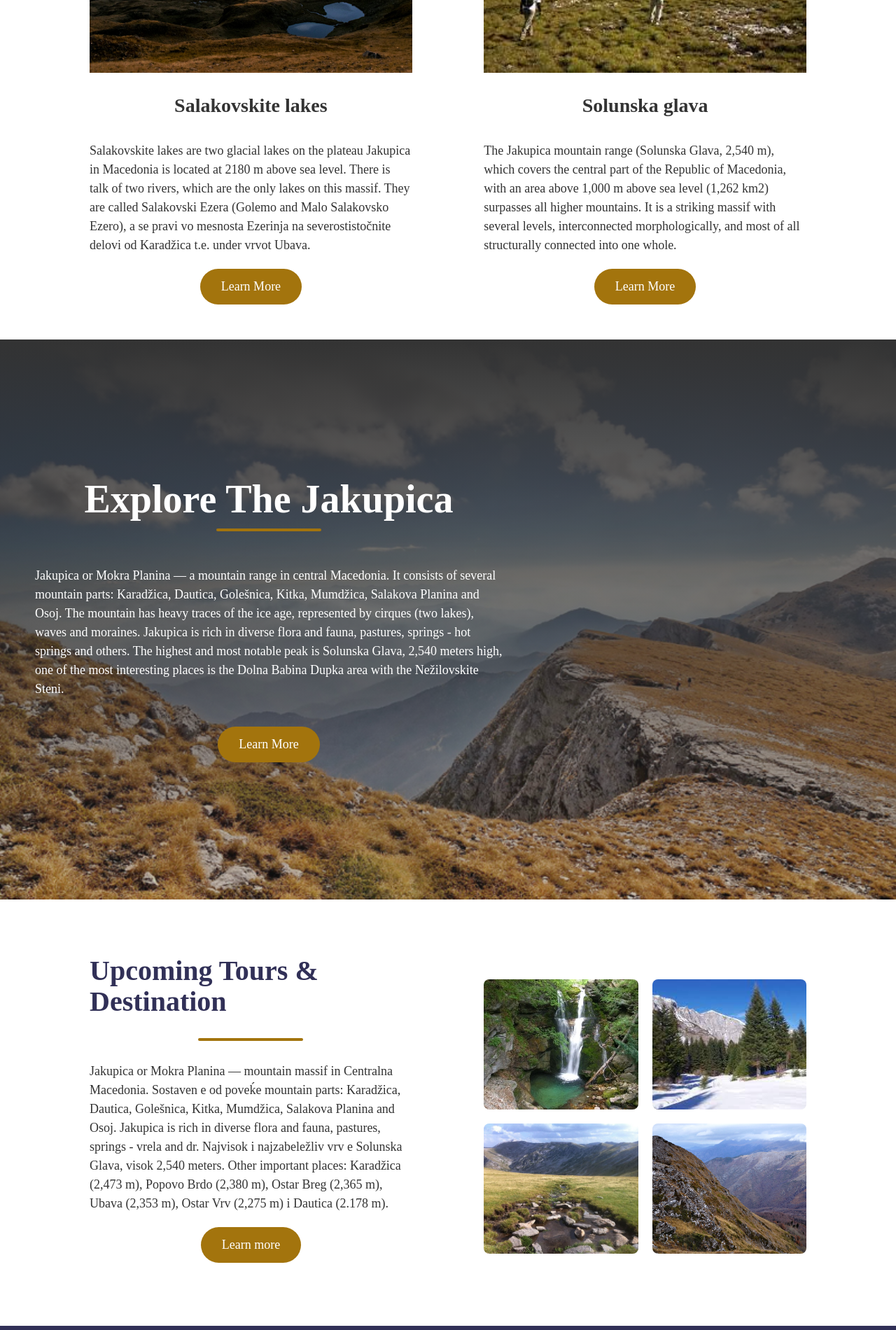
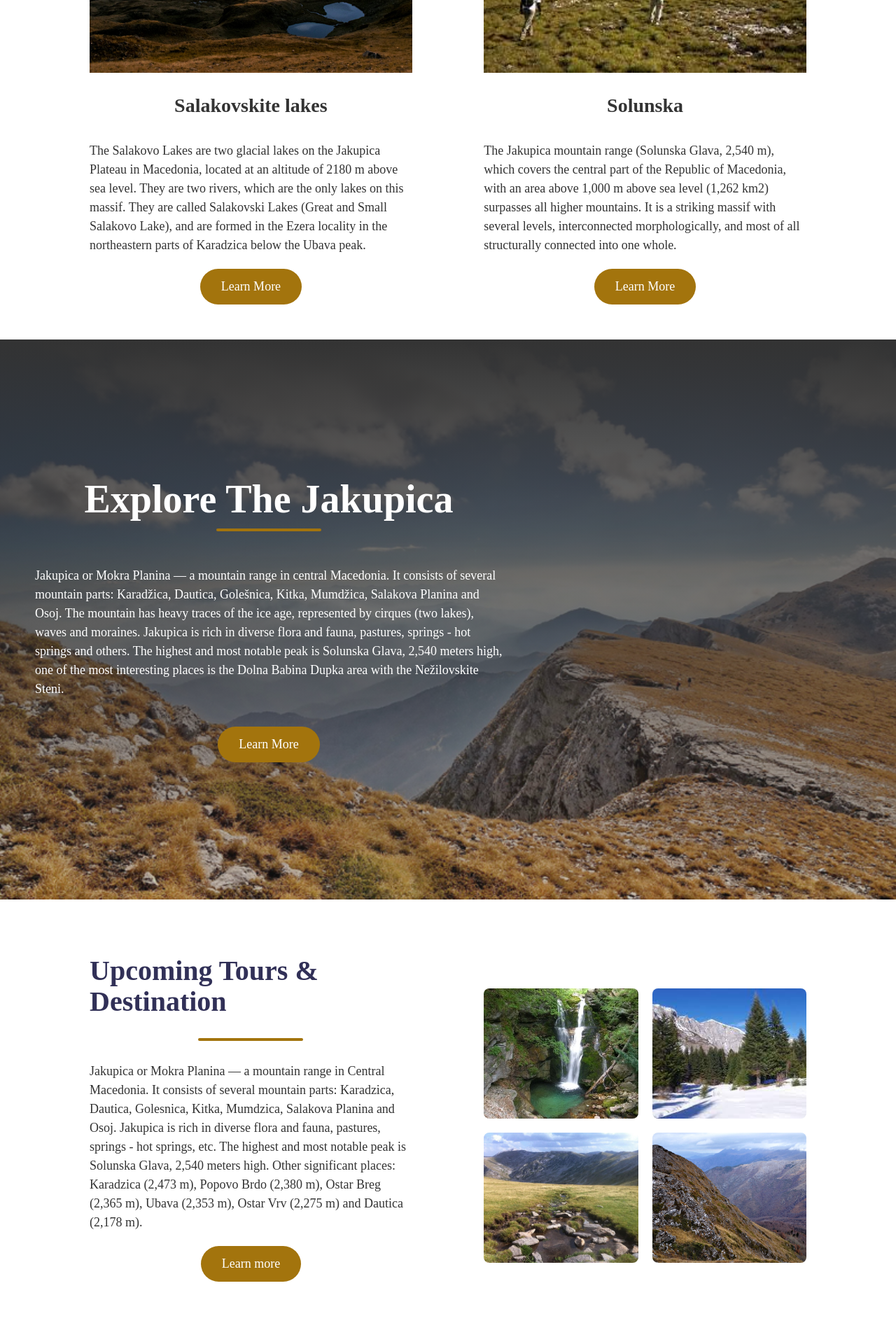
Before and after one commit to MowgliGit/Website-for-mountain, a plain HTML site: page index.html in a window 1280 px wide. Shown: the part 1180-3080 px from the top of the page at 70% size. Drawn offline with Linux system fonts and the light colour scheme.

Commit message:
some changes

```diff
--- a/index.html
+++ b/index.html
@@ -53,12 +53,12 @@
           />
           <h4 class="heading-event">Salakovskite lakes</h4>
           <p class="paragraph-event">
-            Salakovskite lakes are two glacial lakes on the plateau Jakupica in
-            Macedonia is located at 2180 m above sea level. There is talk of two
-            rivers, which are the only lakes on this massif. They are called
-            Salakovski Ezera (Golemo and Malo Salakovsko Ezero), a se pravi vo
-            mesnosta Ezerinja na severostistočnite delovi od Karadžica t.e.
-            under vrvot Ubava.
+            The Salakovo Lakes are two glacial lakes on the Jakupica Plateau in
+            Macedonia, located at an altitude of 2180 m above sea level. They
+            are two rivers, which are the only lakes on this massif. They are
+            called Salakovski Lakes (Great and Small Salakovo Lake), and are
+            formed in the Ezera locality in the northeastern parts of Karadzica
+            below the Ubava peak.
           </p>
           <a href="#" class="ctn">Learn More</a>
         </div>
@@ -68,7 +68,7 @@
             src="./img/solunska.jpg"
             alt="begovi"
           />
-          <h4 class="heading-event">Solunska glava</h4>
+          <h4 class="heading-event">Solunska</h4>
           <p class="paragraph-event">
             The Jakupica mountain range (Solunska Glava, 2,540 m), which covers
             the central part of the Republic of Macedonia, with an area above
@@ -107,14 +107,14 @@
           <h3 class="heading-tours">Upcoming Tours & Destination</h3>
           <div class="line"></div>
           <p class="paragraph-tours">
-            Jakupica or Mokra Planina — mountain massif in Centralna Macedonia.
-            Sostaven e od poveḱe mountain parts: Karadžica, Dautica, Golešnica,
-            Kitka, Mumdžica, Salakova Planina and Osoj. Jakupica is rich in
-            diverse flora and fauna, pastures, springs - vrela and dr. Najvisok
-            i najzabeležliv vrv e Solunska Glava, visok 2,540 meters. Other
-            important places: Karadžica (2,473 m), Popovo Brdo (2,380 m), Ostar
-            Breg (2,365 m), Ubava (2,353 m), Ostar Vrv (2,275 m) i Dautica
-            (2.178 m).
+            Jakupica or Mokra Planina — a mountain range in Central Macedonia.
+            It consists of several mountain parts: Karadzica, Dautica,
+            Golesnica, Kitka, Mumdzica, Salakova Planina and Osoj. Jakupica is
+            rich in diverse flora and fauna, pastures, springs - hot springs,
+            etc. The highest and most notable peak is Solunska Glava, 2,540
+            meters high. Other significant places: Karadzica (2,473 m), Popovo
+            Brdo (2,380 m), Ostar Breg (2,365 m), Ubava (2,353 m), Ostar Vrv
+            (2,275 m) and Dautica (2,178 m).
           </p>
           <a href="#" class="ctn">Learn more</a>
         </div>
```
